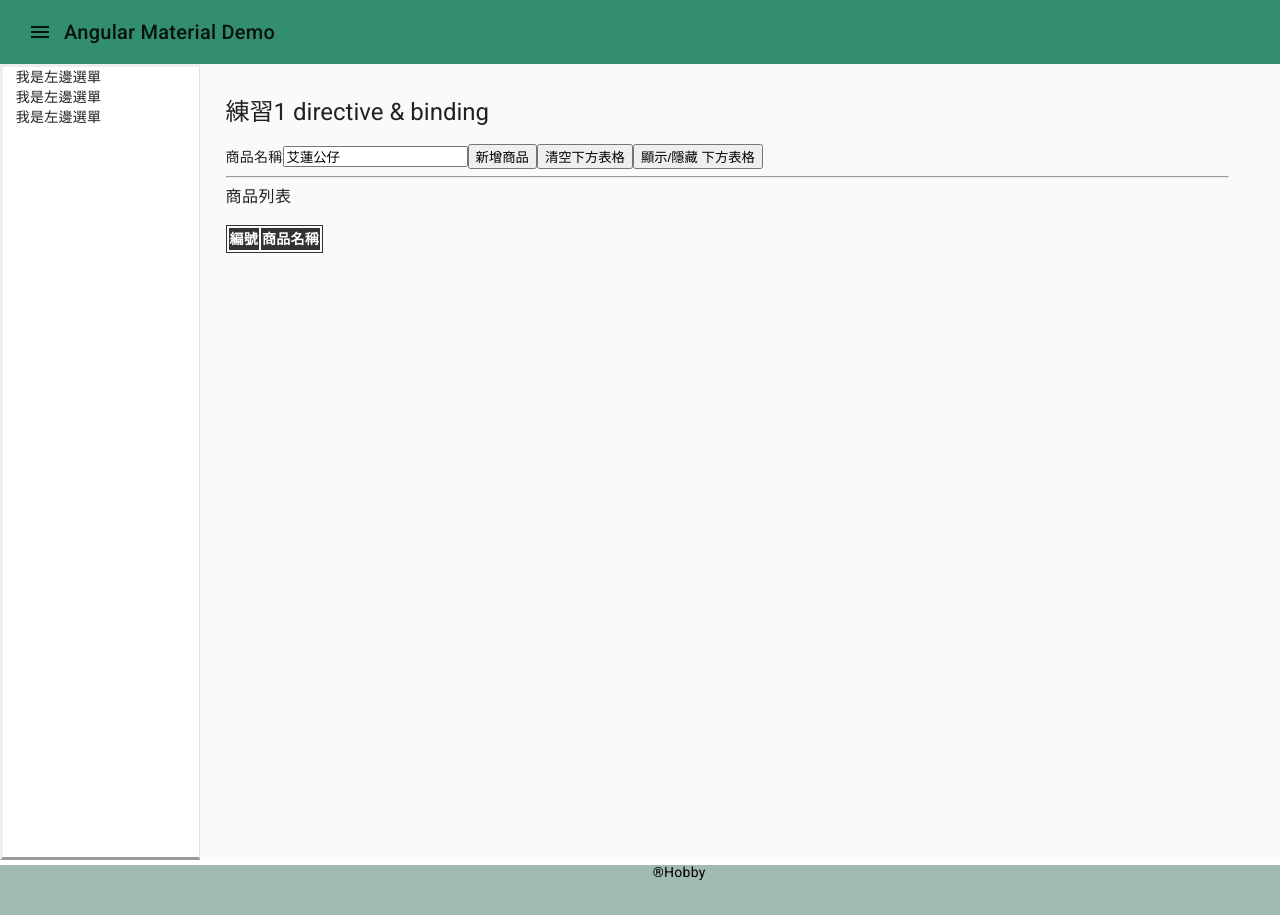
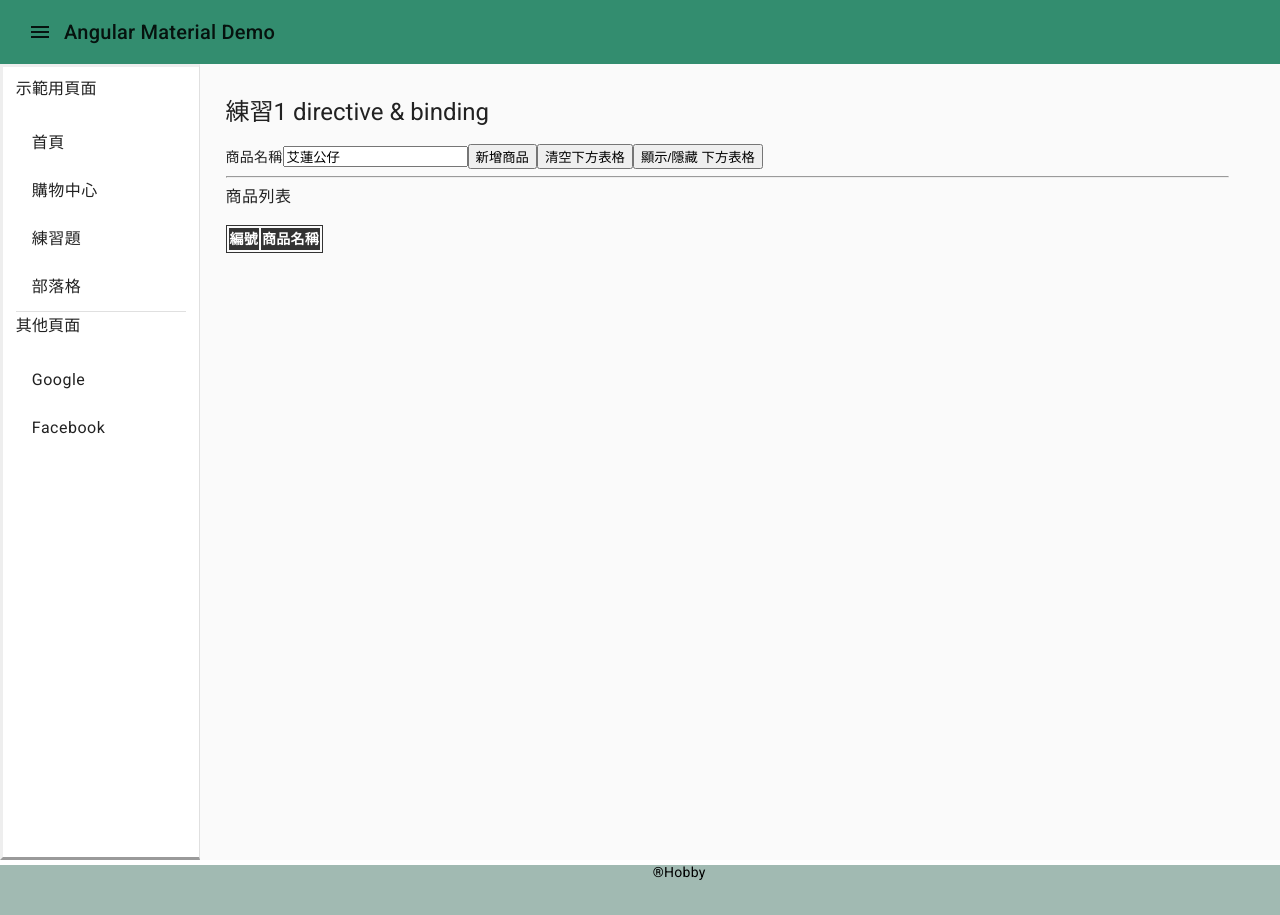
Before and after one commit to LIAOSHUN/angular-mat-blog, an Angular app in the folder MultiFuctionBlog/: page / in a window 1280 px wide. Built offline with nearby package versions, Linux system fonts and the light colour scheme.

Commit message:
[摘要] sidebar 加上 mat-nav-list

```diff
--- a/MultiFuctionBlog/src/app/layouts/components/container/container.component.html
+++ b/MultiFuctionBlog/src/app/layouts/components/container/container.component.html
@@ -3,9 +3,18 @@
   <mat-sidenav-container> <!-- <mat-sidenav-container>：代表整個包含邊欄導覽的容器 -->
     <mat-sidenav class="blog-sidenav" mode="side" [opened]="sideNavDisplayFlag" style="border-style:outset;">
       <!-- <mat-sidenav>：實際上邊欄導覽的內容 -->
-      <div>我是左邊選單</div>
-      <div>我是左邊選單</div>
-      <div>我是左邊選單</div>
+      <mat-nav-list>
+        <h3 matSubheader>示範用頁面</h3>
+        <a [routerLink]="['/']" mat-list-item>首頁</a>
+        <a [routerLink]="['/', 'shop']" mat-list-item>購物中心</a>
+        <a [routerLink]="['/', 'practice', 'pra1']" mat-list-item>練習題</a>
+        <a [routerLink]="['/']" mat-list-item>部落格</a>
+        <mat-divider></mat-divider>
+        <!-- 另外一組選單 -->
+        <h3 matSubheader>其他頁面</h3>
+        <a [routerLink]="['/']" mat-list-item>Google</a>
+        <a [routerLink]="['/']" mat-list-item>Facebook</a>
+      </mat-nav-list>
     </mat-sidenav>
     <mat-sidenav-content class="blog-container" [class.blog-collapse]="sideNavDisplayFlag">
       <!-- <mat-sidenav-content>：導覽以外的實際內容 -->
--- a/MultiFuctionBlog/src/app/shared-material/materialSharedModule.ts
+++ b/MultiFuctionBlog/src/app/shared-material/materialSharedModule.ts
@@ -5,8 +5,7 @@ import {MatRadioModule} from '@angular/material/radio';
 import {MatToolbarModule} from '@angular/material/toolbar';
 import {MatGridListModule} from '@angular/material/grid-list';
 import {MatIconModule} from '@angular/material/icon';
-
-
+import {MatListModule} from '@angular/material/list';
 @NgModule({
   declarations: [],
   imports: [],
@@ -18,6 +17,7 @@ import {MatIconModule} from '@angular/material/icon';
     MatToolbarModule,
     MatGridListModule,
     MatIconModule,
+    MatListModule
   ]
 })
 export class MaterialSharedModule { }
```
